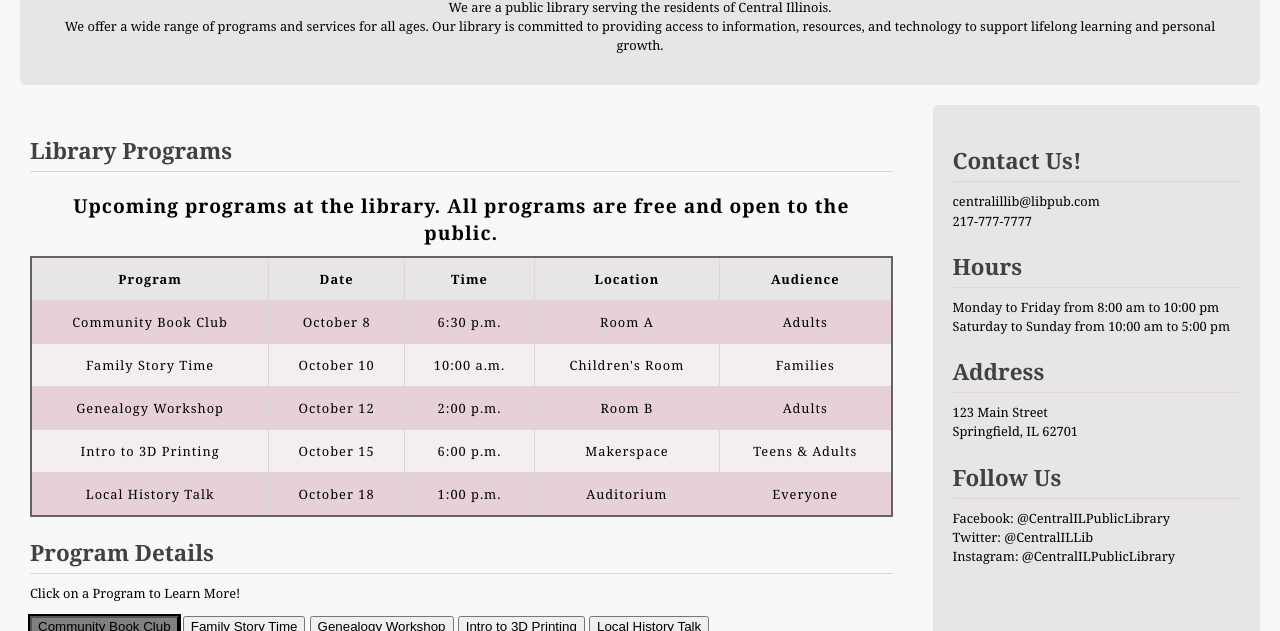
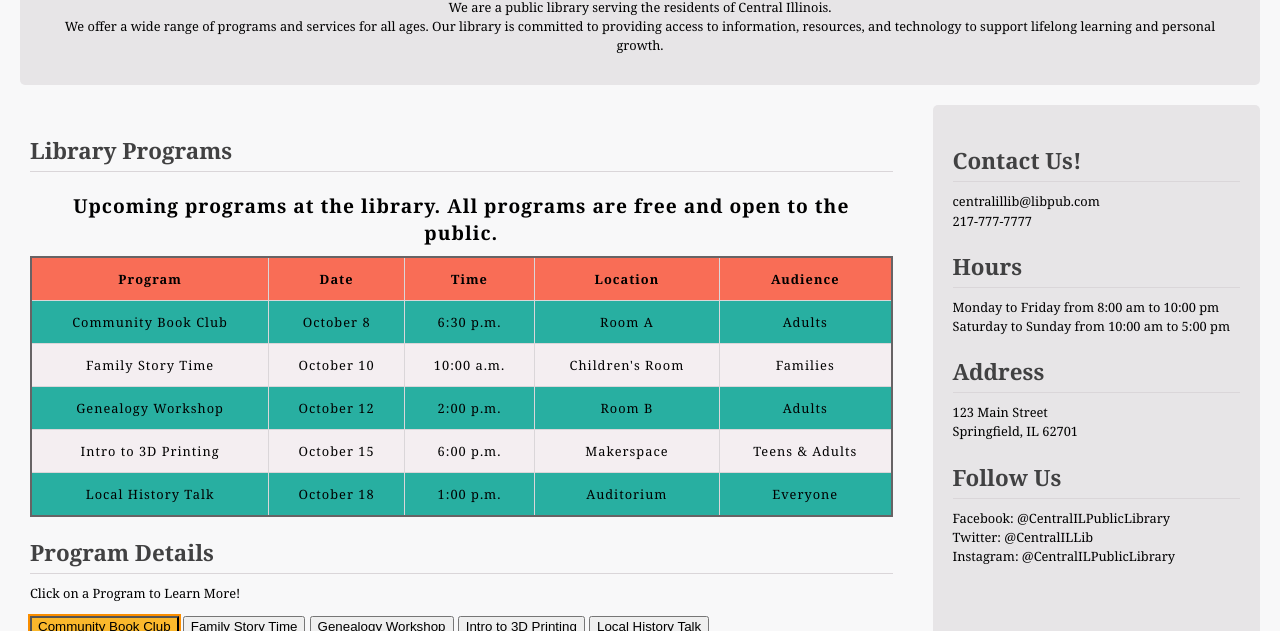
Before and after one commit to cmuncy-deleonardo/Muncy-DeLeonardo, a plain HTML site: page exercise-13.html in a window 1280 px wide. In both pictures the pointer is over the button "Community Book Club". Shown: the part 169-800 px from the top of the page. Drawn offline with Linux system fonts and the light colour scheme; a web font is replaced by a local one.

Commit message:
add style changes

```diff
--- a/exercise-13.css
+++ b/exercise-13.css
@@ -50,7 +50,7 @@ th {
 }
 
 th {
-  background-color: rgba(228, 225, 228, 0.829);
+  background-color: #F96D56;
 }
 
 td {
@@ -62,7 +62,7 @@ tr:nth-child(even) td {
 }
 
 tr:nth-child(odd) td {
-  background-color: rgb(231, 209, 215);
+  background-color: #28AFA1;
 }
 
 caption {
@@ -94,8 +94,8 @@ header {
 }
 button:hover,
 button:focus {
-  background-color: grey;
-  outline: 2px solid black;
+  background-color: #FBB82C;
+  outline: 2px solid #fa8e00;
   }
 #program-description {
   font-size: 1rem;
```
